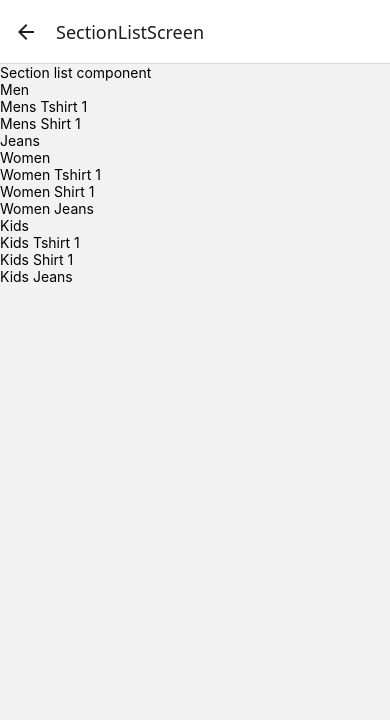
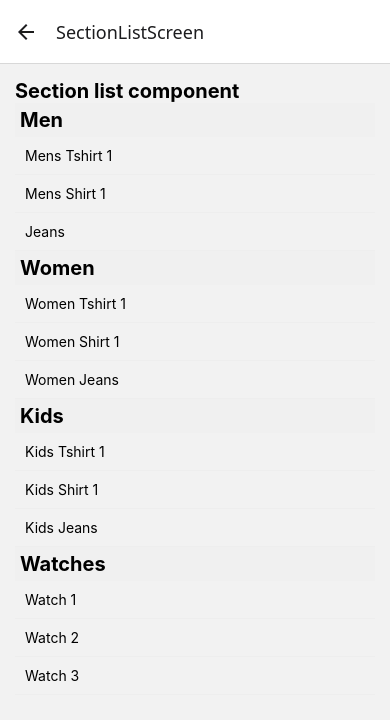
Before and after one commit to PrashantMaurya252/react-native-cli, a React Native app: screen /SectionListScreen in a window 390 px wide. Shown: the top 720 px of the page. Built offline with nearby package versions, Linux system fonts and the light colour scheme.

Commit message:
Section List Component

```diff
--- a/src/screens/SectionListScreen.tsx
+++ b/src/screens/SectionListScreen.tsx
@@ -1,4 +1,4 @@
-import {SectionList, Text, View} from 'react-native';
+import {SectionList, StyleSheet, Text, View} from 'react-native';
 
 const SectionListScreen: React.FC = () => {
   const SECTION_DATA = [
@@ -14,10 +14,15 @@ const SectionListScreen: React.FC = () => {
       title: 'Kids',
       data: ['Kids Tshirt 1', 'Kids Shirt 1', 'Kids Jeans'],
     },
+
+    {
+      title: 'Watches',
+      data: ['Watch 1', 'Watch 2', 'Watch 3'],
+    },
   ];
 
   const handleRenderItem = ({item}: {item: string}) => (
-    <View>
+    <View style={styles.item}>
       <Text>{item}</Text>
     </View>
   );
@@ -27,20 +32,45 @@ const SectionListScreen: React.FC = () => {
   }: {
     section: {title: string};
   }) => (
-    <View>
-      <Text>{title}</Text>
+    <View style={styles.sectionHeader}>
+      <Text style={styles.sectionHeaderText}>{title}</Text>
     </View>
   );
   return (
-    <View>
-      <Text>Section list component</Text>
+    <View style={styles.container}>
+      <Text style={styles.header}>Section list component</Text>
       <SectionList
         renderSectionHeader={renderSectionHeader}
         sections={SECTION_DATA}
         renderItem={handleRenderItem}
+        keyExtractor={(item, index) => item + index}
       />
     </View>
   );
 };
 
+const styles = StyleSheet.create({
+  container: {
+    flex: 1,
+    padding: 15,
+  },
+  header: {
+    fontSize: 20,
+    fontWeight: 'bold',
+  },
+  item: {
+    padding: 10,
+    borderBottomWidth: 1,
+    borderBottomColor: '#eeeeee',
+  },
+  sectionHeader: {
+    backgroundColor: '#f0f0f0',
+    padding: 5,
+  },
+  sectionHeaderText: {
+    fontSize: 20,
+    fontWeight: 'bold',
+  },
+});
+
 export default SectionListScreen;
```
